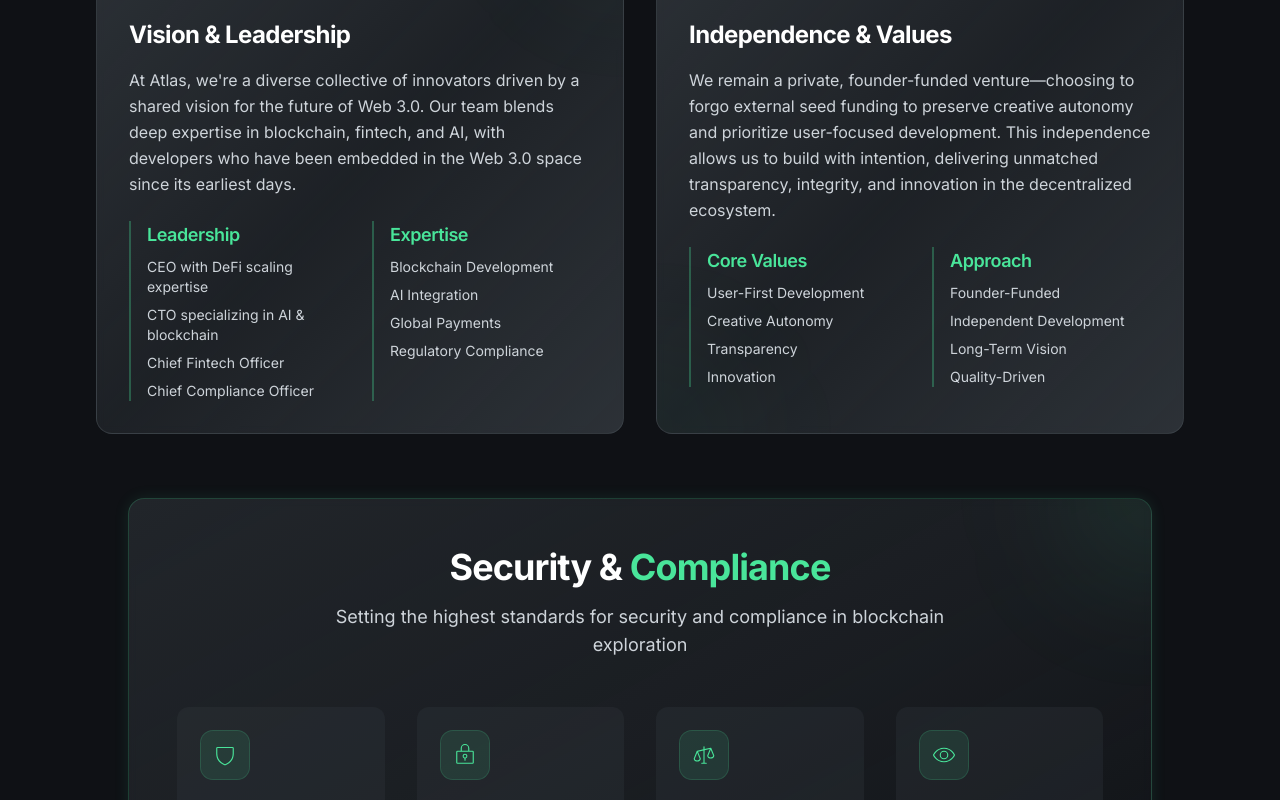
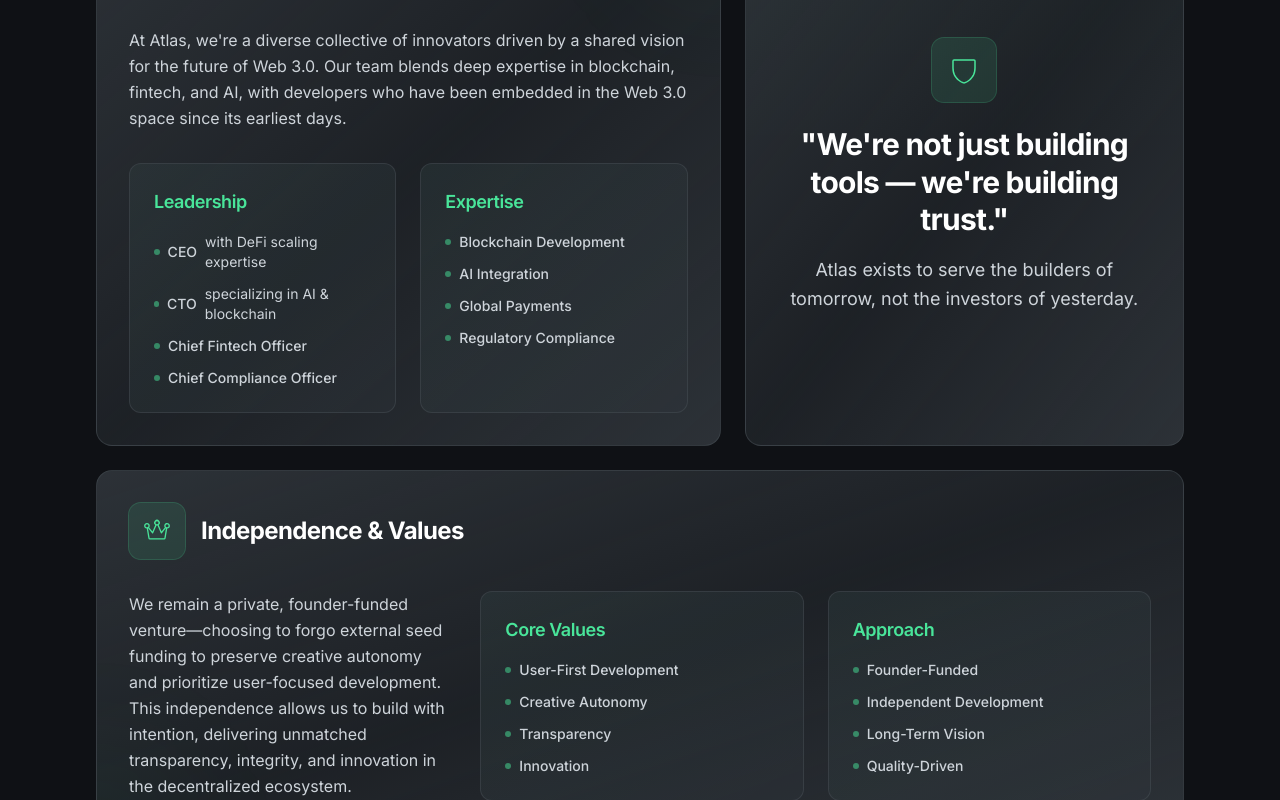
Before and after one commit to samanthaatlas/atlas-V10, a Next.js app: page / in a window 1280 px wide. Shown: the part 3100-3900 px from the top of the page. Built offline with nearby package versions, Linux system fonts and the light colour scheme.

Commit message:
Update: Implement Bento Box layout for About Us section with asymmetrical grid design

```diff
--- a/src/app/page.tsx
+++ b/src/app/page.tsx
@@ -641,117 +641,257 @@
                 </h2>
               </div>
 
-              <div className="grid gap-8 lg:grid-cols-2">
-                {/* Vision & Leadership */}
+              {/* Vision & Leadership and Independence & Values Cards */}
+              <div className="mt-20 relative mx-auto max-w-7xl">
+                <div className="grid grid-cols-12 gap-6">
+                  {/* Vision & Leadership - Largest Box */}
                   <motion.div
-                  className="relative overflow-hidden rounded-2xl border border-atlas-gray-700/50 bg-gradient-to-br from-atlas-gray-800/80 via-atlas-gray-800/40 to-atlas-gray-800/80 p-8 backdrop-blur-sm"
-                  initial={{ opacity: 0, x: -20 }}
-                  whileInView={{ opacity: 1, x: 0 }}
+                    className="col-span-12 lg:col-span-7 relative overflow-hidden rounded-2xl border border-atlas-gray-700/50 bg-gradient-to-br from-atlas-gray-800/80 via-atlas-gray-800/40 to-atlas-gray-800/80 p-8"
+                    initial={{ opacity: 0, y: 20 }}
+                    whileInView={{ opacity: 1, y: 0 }}
                     viewport={{ once: true }}
                     transition={{ duration: 0.5 }}
                   >
                     <div className="absolute -right-20 -top-20 h-40 w-40 rounded-full bg-atlas-teal/5 blur-3xl" />
-                  <div className="relative space-y-6">
+                    <div className="relative space-y-8">
+                      <div className="flex items-center gap-4">
                         <motion.div
                           className="inline-flex h-14 w-14 items-center justify-center rounded-xl bg-atlas-teal/10 text-atlas-teal ring-1 ring-atlas-teal/25"
                           whileHover={{ rotate: 5 }}
                         >
                           <Brain className="h-7 w-7" weight="light" />
                         </motion.div>
-                    <div>
-                      <h3 className="font-display text-2xl font-bold text-white mb-4">
+                        <h3 className="font-display text-2xl font-bold text-white">
                           Vision & Leadership
                         </h3>
+                      </div>
+
+                      <div className="relative space-y-8">
+                        <div className="prose prose-invert max-w-none">
                           <p className="text-atlas-gray-400 leading-relaxed">
                             At Atlas, we're a diverse collective of innovators
-                        driven by a shared vision for the future of Web 3.0. Our
-                        team blends deep expertise in blockchain, fintech, and
-                        AI, with developers who have been embedded in the Web
-                        3.0 space since its earliest days.
+                            driven by a shared vision for the future of Web 3.0.
+                            Our team blends deep expertise in blockchain,
+                            fintech, and AI, with developers who have been
+                            embedded in the Web 3.0 space since its earliest
+                            days.
                           </p>
-                      <div className="mt-6 grid grid-cols-2 gap-6">
-                        <div className="space-y-2 border-l-2 border-atlas-teal/30 pl-4">
+                        </div>
+
+                        <div className="grid grid-cols-1 md:grid-cols-2 gap-6">
+                          <div className="relative overflow-hidden rounded-xl border border-atlas-gray-700/50 bg-atlas-gray-800/30 p-6">
+                            <div className="absolute inset-0 bg-gradient-to-br from-atlas-teal/5 to-transparent opacity-50" />
+                            <div className="relative space-y-4">
                               <h4 className="font-display text-lg font-semibold text-atlas-teal">
                                 Leadership
                               </h4>
-                          <ul className="space-y-2 text-sm text-atlas-gray-400">
-                            <li>CEO with DeFi scaling expertise</li>
-                            <li>CTO specializing in AI & blockchain</li>
-                            <li>Chief Fintech Officer</li>
-                            <li>Chief Compliance Officer</li>
+                              <ul className="space-y-3 text-sm text-atlas-gray-400">
+                                <li className="flex items-center gap-2">
+                                  <span className="h-1.5 w-1.5 rounded-full bg-atlas-teal/50" />
+                                  <span className="font-medium">CEO</span> with
+                                  DeFi scaling expertise
+                                </li>
+                                <li className="flex items-center gap-2">
+                                  <span className="h-1.5 w-1.5 rounded-full bg-atlas-teal/50" />
+                                  <span className="font-medium">CTO</span>{" "}
+                                  specializing in AI & blockchain
+                                </li>
+                                <li className="flex items-center gap-2">
+                                  <span className="h-1.5 w-1.5 rounded-full bg-atlas-teal/50" />
+                                  <span className="font-medium">
+                                    Chief Fintech Officer
+                                  </span>
+                                </li>
+                                <li className="flex items-center gap-2">
+                                  <span className="h-1.5 w-1.5 rounded-full bg-atlas-teal/50" />
+                                  <span className="font-medium">
+                                    Chief Compliance Officer
+                                  </span>
+                                </li>
                               </ul>
                             </div>
-                        <div className="space-y-2 border-l-2 border-atlas-teal/30 pl-4">
+                          </div>
+
+                          <div className="relative overflow-hidden rounded-xl border border-atlas-gray-700/50 bg-atlas-gray-800/30 p-6">
+                            <div className="absolute inset-0 bg-gradient-to-br from-atlas-teal/5 to-transparent opacity-50" />
+                            <div className="relative space-y-4">
                               <h4 className="font-display text-lg font-semibold text-atlas-teal">
                                 Expertise
                               </h4>
-                          <ul className="space-y-2 text-sm text-atlas-gray-400">
-                            <li>Blockchain Development</li>
-                            <li>AI Integration</li>
-                            <li>Global Payments</li>
-                            <li>Regulatory Compliance</li>
+                              <ul className="space-y-3 text-sm text-atlas-gray-400">
+                                <li className="flex items-center gap-2">
+                                  <span className="h-1.5 w-1.5 rounded-full bg-atlas-teal/50" />
+                                  <span className="font-medium">
+                                    Blockchain Development
+                                  </span>
+                                </li>
+                                <li className="flex items-center gap-2">
+                                  <span className="h-1.5 w-1.5 rounded-full bg-atlas-teal/50" />
+                                  <span className="font-medium">
+                                    AI Integration
+                                  </span>
+                                </li>
+                                <li className="flex items-center gap-2">
+                                  <span className="h-1.5 w-1.5 rounded-full bg-atlas-teal/50" />
+                                  <span className="font-medium">
+                                    Global Payments
+                                  </span>
+                                </li>
+                                <li className="flex items-center gap-2">
+                                  <span className="h-1.5 w-1.5 rounded-full bg-atlas-teal/50" />
+                                  <span className="font-medium">
+                                    Regulatory Compliance
+                                  </span>
+                                </li>
                               </ul>
+                            </div>
                           </div>
                         </div>
                       </div>
                     </div>
                   </motion.div>
 
-                {/* Independence & Values */}
+                  {/* Brand Quote - Small Emphasis Box */}
                   <motion.div
-                  className="relative overflow-hidden rounded-2xl border border-atlas-gray-700/50 bg-gradient-to-br from-atlas-gray-800/80 via-atlas-gray-800/40 to-atlas-gray-800/80 p-8 backdrop-blur-sm"
-                  initial={{ opacity: 0, x: 20 }}
-                  whileInView={{ opacity: 1, x: 0 }}
+                    className="col-span-12 lg:col-span-5 row-span-1 relative overflow-hidden rounded-2xl border border-atlas-gray-700/50 bg-gradient-to-br from-atlas-gray-800/80 via-atlas-gray-800/40 to-atlas-gray-800/80 p-8"
+                    initial={{ opacity: 0, y: 20 }}
+                    whileInView={{ opacity: 1, y: 0 }}
                     viewport={{ once: true }}
-                  transition={{ duration: 0.5 }}
+                    transition={{ duration: 0.5, delay: 0.4 }}
+                  >
+                    <div className="absolute inset-0">
+                      <div className="absolute inset-0 bg-gradient-to-b from-atlas-teal/5 via-transparent to-transparent opacity-30" />
+                      <div className="absolute inset-0 bg-grid-white/[0.02] bg-[size:30px_30px]" />
+                    </div>
+                    <div className="relative h-full flex flex-col items-center justify-center text-center space-y-6">
+                      <motion.div
+                        className="inline-flex h-16 w-16 items-center justify-center rounded-xl bg-atlas-teal/10 text-atlas-teal ring-1 ring-atlas-teal/25"
+                        whileHover={{ scale: 1.05 }}
+                      >
+                        <Shield className="h-8 w-8" weight="light" />
+                      </motion.div>
+                      <div className="space-y-4">
+                        <h3 className="font-display text-3xl font-bold text-white leading-tight">
+                          "We're not just building tools — we're building
+                          trust."
+                        </h3>
+                        <p className="text-lg text-atlas-gray-400 leading-relaxed max-w-sm mx-auto">
+                          Atlas exists to serve the builders of tomorrow, not
+                          the investors of yesterday.
+                        </p>
+                      </div>
+                    </div>
+                  </motion.div>
+
+                  {/* Independence & Values - Medium Box */}
+                  <motion.div
+                    className="col-span-12 lg:col-span-12 relative overflow-hidden rounded-2xl border border-atlas-gray-700/50 bg-gradient-to-br from-atlas-gray-800/80 via-atlas-gray-800/40 to-atlas-gray-800/80 p-8"
+                    initial={{ opacity: 0, y: 20 }}
+                    whileInView={{ opacity: 1, y: 0 }}
+                    viewport={{ once: true }}
+                    transition={{ duration: 0.5, delay: 0.2 }}
                   >
                     <div className="absolute -left-20 -bottom-20 h-40 w-40 rounded-full bg-atlas-teal/5 blur-3xl" />
-                  <div className="relative space-y-6">
+                    <div className="relative space-y-8">
+                      <div className="flex items-center gap-4">
                         <motion.div
                           className="inline-flex h-14 w-14 items-center justify-center rounded-xl bg-atlas-teal/10 text-atlas-teal ring-1 ring-atlas-teal/25"
                           whileHover={{ rotate: -5 }}
                         >
                           <Crown className="h-7 w-7" weight="light" />
                         </motion.div>
-                    <div>
-                      <h3 className="font-display text-2xl font-bold text-white mb-4">
+                        <h3 className="font-display text-2xl font-bold text-white">
                           Independence & Values
                         </h3>
+                      </div>
+
+                      <div className="relative grid grid-cols-1 lg:grid-cols-3 gap-8">
+                        <div className="prose prose-invert max-w-none lg:col-span-1">
                           <p className="text-atlas-gray-400 leading-relaxed">
-                        We remain a private, founder-funded venture—choosing to
-                        forgo external seed funding to preserve creative
-                        autonomy and prioritize user-focused development. This
-                        independence allows us to build with intention,
+                            We remain a private, founder-funded venture—choosing
+                            to forgo external seed funding to preserve creative
+                            autonomy and prioritize user-focused development.
+                            This independence allows us to build with intention,
                             delivering unmatched transparency, integrity, and
                             innovation in the decentralized ecosystem.
                           </p>
-                      <div className="mt-6 grid grid-cols-2 gap-6">
-                        <div className="space-y-2 border-l-2 border-atlas-teal/30 pl-4">
+                        </div>
+
+                        <div className="lg:col-span-2 grid grid-cols-1 sm:grid-cols-2 gap-6">
+                          <div className="relative overflow-hidden rounded-xl border border-atlas-gray-700/50 bg-atlas-gray-800/30 p-6">
+                            <div className="absolute inset-0 bg-gradient-to-br from-atlas-teal/5 to-transparent opacity-50" />
+                            <div className="relative space-y-4">
                               <h4 className="font-display text-lg font-semibold text-atlas-teal">
                                 Core Values
                               </h4>
-                          <ul className="space-y-2 text-sm text-atlas-gray-400">
-                            <li>User-First Development</li>
-                            <li>Creative Autonomy</li>
-                            <li>Transparency</li>
-                            <li>Innovation</li>
+                              <ul className="space-y-3 text-sm text-atlas-gray-400">
+                                <li className="flex items-center gap-2">
+                                  <span className="h-1.5 w-1.5 rounded-full bg-atlas-teal/50" />
+                                  <span className="font-medium">
+                                    User-First Development
+                                  </span>
+                                </li>
+                                <li className="flex items-center gap-2">
+                                  <span className="h-1.5 w-1.5 rounded-full bg-atlas-teal/50" />
+                                  <span className="font-medium">
+                                    Creative Autonomy
+                                  </span>
+                                </li>
+                                <li className="flex items-center gap-2">
+                                  <span className="h-1.5 w-1.5 rounded-full bg-atlas-teal/50" />
+                                  <span className="font-medium">
+                                    Transparency
+                                  </span>
+                                </li>
+                                <li className="flex items-center gap-2">
+                                  <span className="h-1.5 w-1.5 rounded-full bg-atlas-teal/50" />
+                                  <span className="font-medium">
+                                    Innovation
+                                  </span>
+                                </li>
                               </ul>
                             </div>
-                        <div className="space-y-2 border-l-2 border-atlas-teal/30 pl-4">
+                          </div>
+
+                          <div className="relative overflow-hidden rounded-xl border border-atlas-gray-700/50 bg-atlas-gray-800/30 p-6">
+                            <div className="absolute inset-0 bg-gradient-to-br from-atlas-teal/5 to-transparent opacity-50" />
+                            <div className="relative space-y-4">
                               <h4 className="font-display text-lg font-semibold text-atlas-teal">
                                 Approach
                               </h4>
-                          <ul className="space-y-2 text-sm text-atlas-gray-400">
-                            <li>Founder-Funded</li>
-                            <li>Independent Development</li>
-                            <li>Long-Term Vision</li>
-                            <li>Quality-Driven</li>
+                              <ul className="space-y-3 text-sm text-atlas-gray-400">
+                                <li className="flex items-center gap-2">
+                                  <span className="h-1.5 w-1.5 rounded-full bg-atlas-teal/50" />
+                                  <span className="font-medium">
+                                    Founder-Funded
+                                  </span>
+                                </li>
+                                <li className="flex items-center gap-2">
+                                  <span className="h-1.5 w-1.5 rounded-full bg-atlas-teal/50" />
+                                  <span className="font-medium">
+                                    Independent Development
+                                  </span>
+                                </li>
+                                <li className="flex items-center gap-2">
+                                  <span className="h-1.5 w-1.5 rounded-full bg-atlas-teal/50" />
+                                  <span className="font-medium">
+                                    Long-Term Vision
+                                  </span>
+                                </li>
+                                <li className="flex items-center gap-2">
+                                  <span className="h-1.5 w-1.5 rounded-full bg-atlas-teal/50" />
+                                  <span className="font-medium">
+                                    Quality-Driven
+                                  </span>
+                                </li>
                               </ul>
                             </div>
                           </div>
                         </div>
                       </div>
+                    </div>
                   </motion.div>
+                </div>
               </div>
 
               {/* Security & Compliance Section */}
```
Lines whose indentation alone changed are shown as unchanged.
